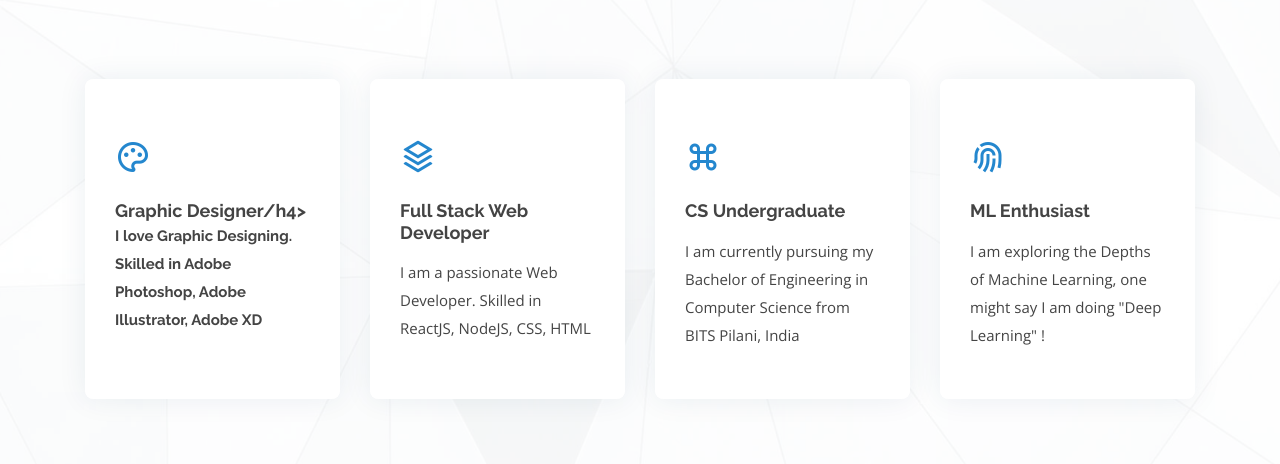
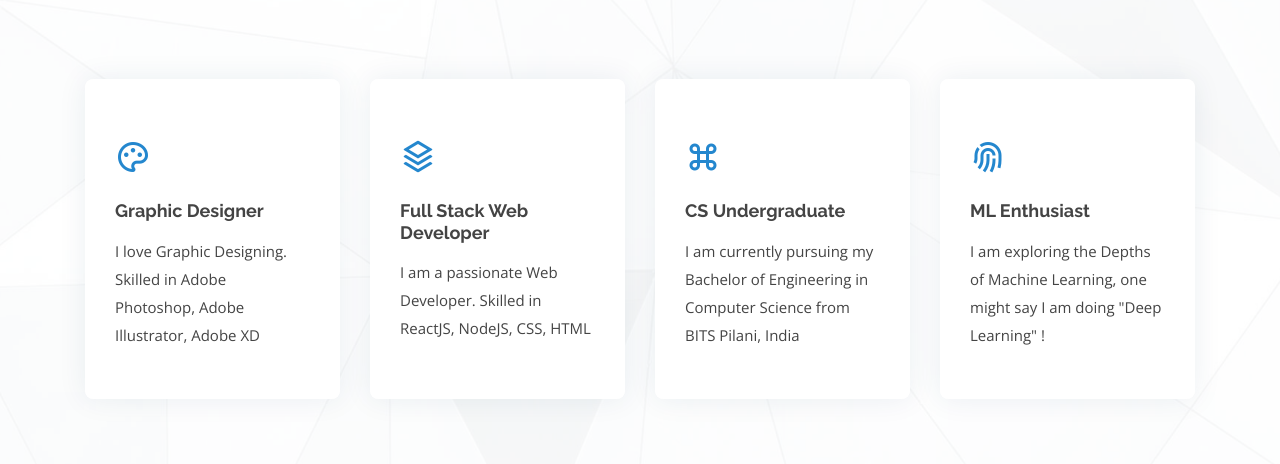
Before and after one commit to madhavsikka/portfolio, a plain HTML site: page index.html in a window 1280 px wide. Shown: the part 336-800 px from the top of the page. Drawn offline with nearby package versions, Linux system fonts and the light colour scheme.

Commit message:
fix graphic designer heading

```diff
--- a/index.html
+++ b/index.html
@@ -78,7 +78,7 @@
 					>
 						<div class="icon-box">
 							<div class="icon"><i class="ri-palette-line"></i></div>
-							<h4 class="title">Graphic Designer/h4>
+							<h4 class="title">Graphic Designer</h4>
 							<p class="description">
 								I love Graphic Designing. Skilled in Adobe Photoshop, Adobe
 								Illustrator, Adobe XD
```
